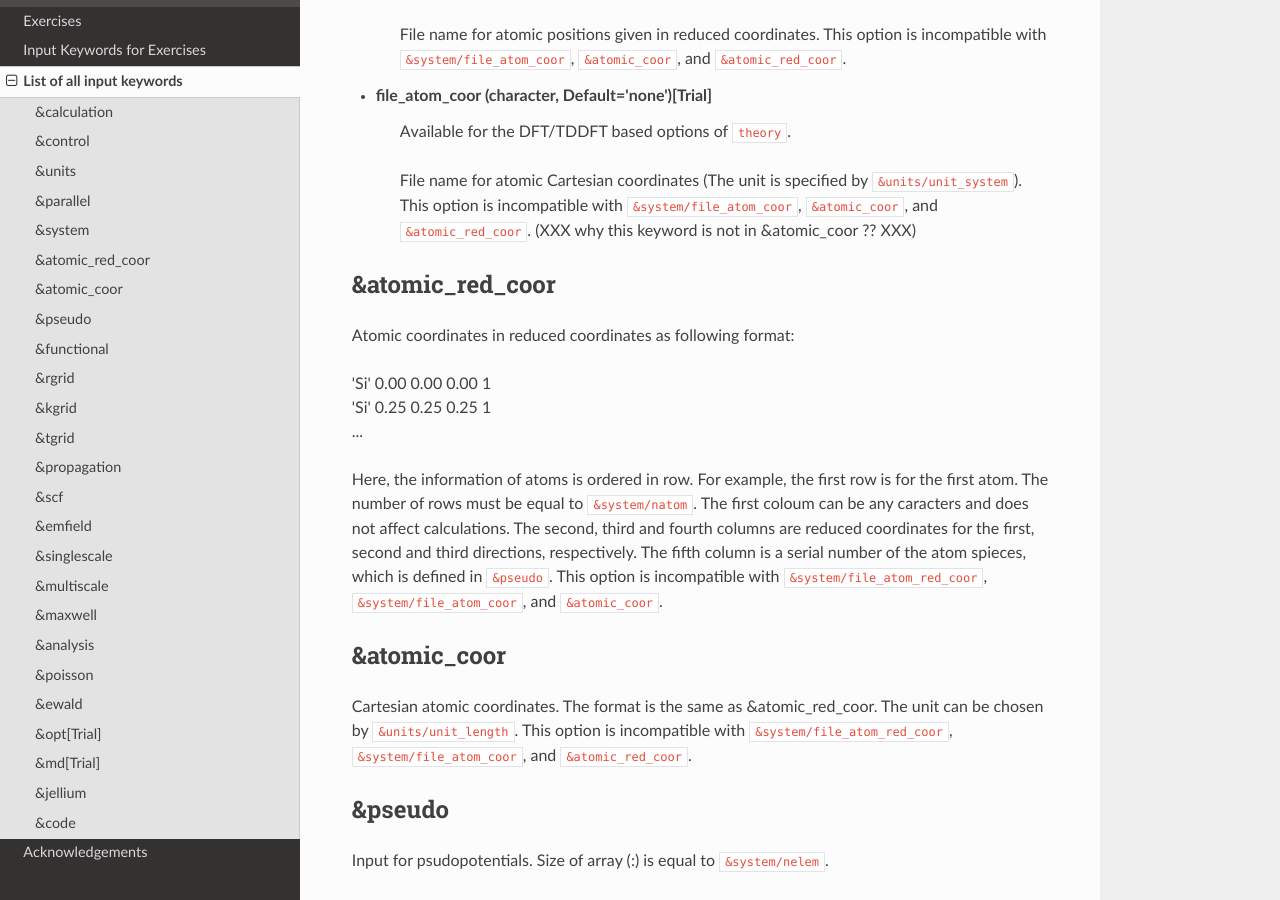
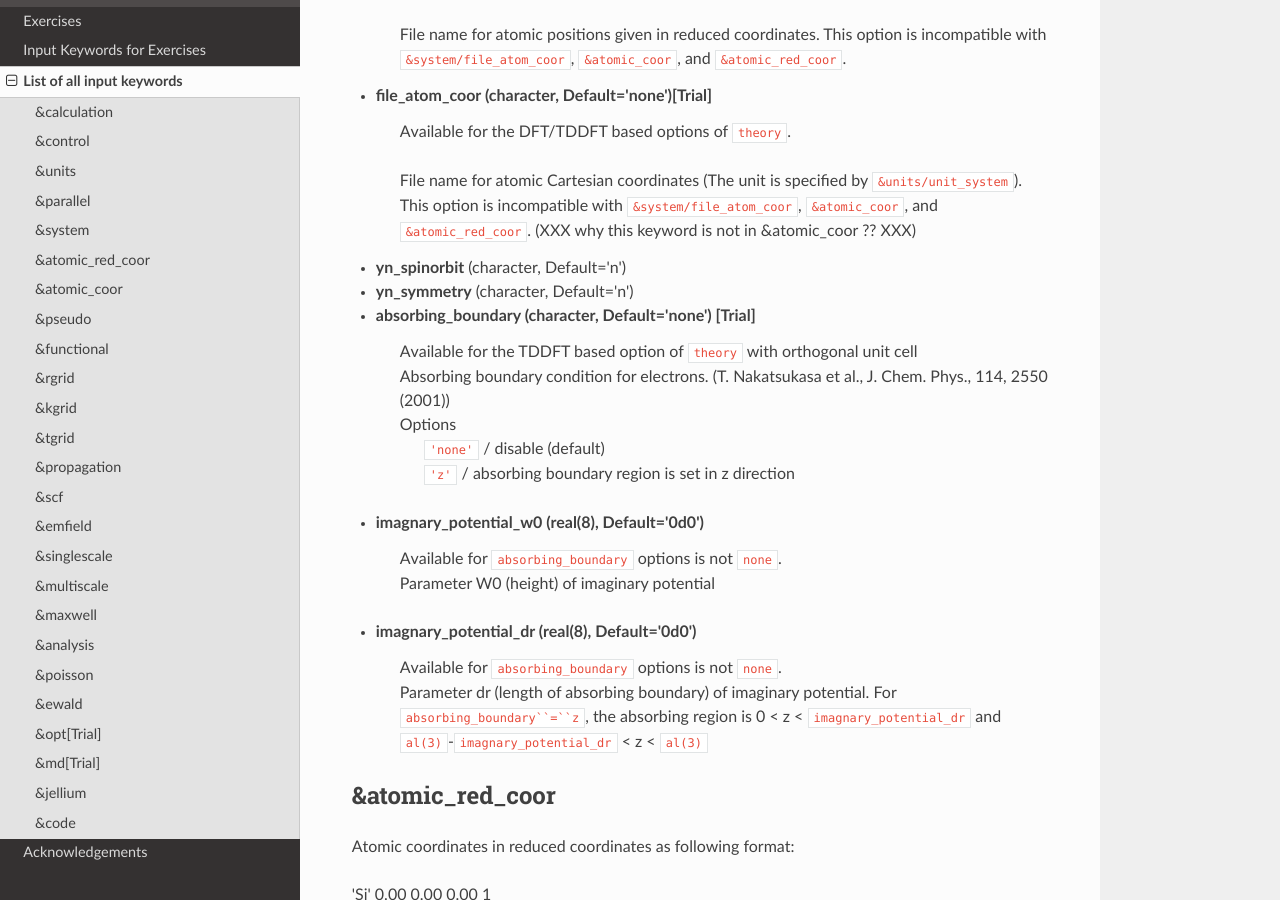
Before and after one commit to SALMON-TDDFT/SALMON-DOCS, a Sphinx documentation site: the page built from source/input_keyword_list.rst, in a window 1280 px wide and 900 px high, scrolled down 7533 px. Built offline with Sphinx 7.4.7 and the Read the Docs theme 2.0.0, drawn with Linux system fonts in a browser that asks for light colours; formulas are drawn with MathJax 3.

Commit message:
Update input_keyword_list.rst

```diff
--- a/source/input_keyword_list.rst
+++ b/source/input_keyword_list.rst
@@ -271,6 +271,29 @@ List of all input keywords
    File name for atomic Cartesian coordinates (The unit is specified by ``&units/unit_system``).
    This option is incompatible with ``&system/file_atom_coor``, ``&atomic_coor``, and ``&atomic_red_coor``.
    (XXX why this keyword is not in &atomic_coor ?? XXX)
+
+- **yn_spinorbit** (character, Default='n')
+
+
+- **yn_symmetry** (character, Default='n')
+
+
+- **absorbing_boundary** (character, Default='none') [Trial]
+   | Available for the TDDFT based option of ``theory`` with orthogonal unit cell
+   | Absorbing boundary condition for electrons. (T. Nakatsukasa et al., J. Chem. Phys., 114, 2550 (2001))
+   | Options
+   |   ``'none'`` / disable (default)
+   |   ``'z'`` / absorbing boundary region is set in z direction
+
+- **imagnary_potential_w0** (real(8), Default='0d0')
+   | Available for ``absorbing_boundary`` options is not ``none``.
+   | Parameter W0 (height) of imaginary potential
+
+- **imagnary_potential_dr** (real(8), Default='0d0')
+   | Available for ``absorbing_boundary`` options is not ``none``.
+   | Parameter dr (length of absorbing boundary) of imaginary potential. For ``absorbing_boundary``=``z``, the absorbing region is 0 < z < ``imagnary_potential_dr`` and ``al(3)``-``imagnary_potential_dr`` < z < ``al(3)``
+
+
 
 &atomic_red_coor
 ----------------
```
